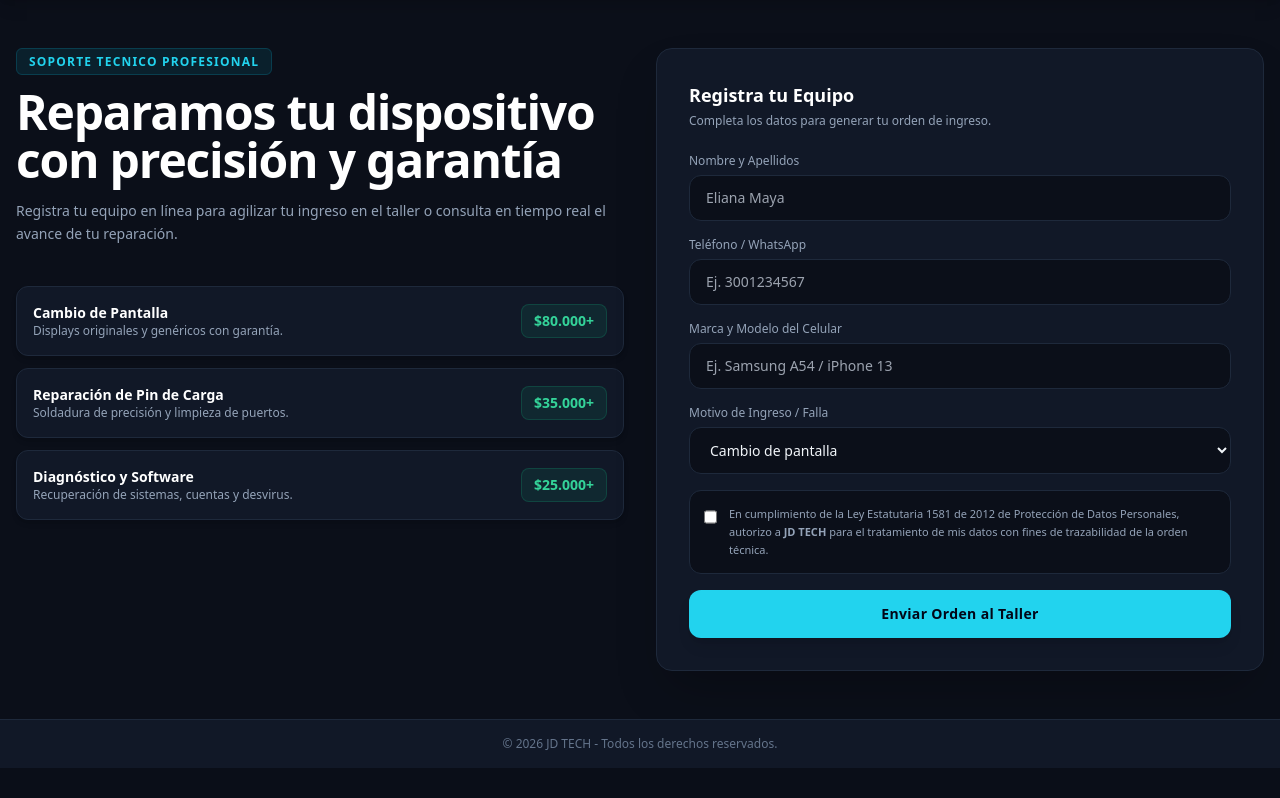
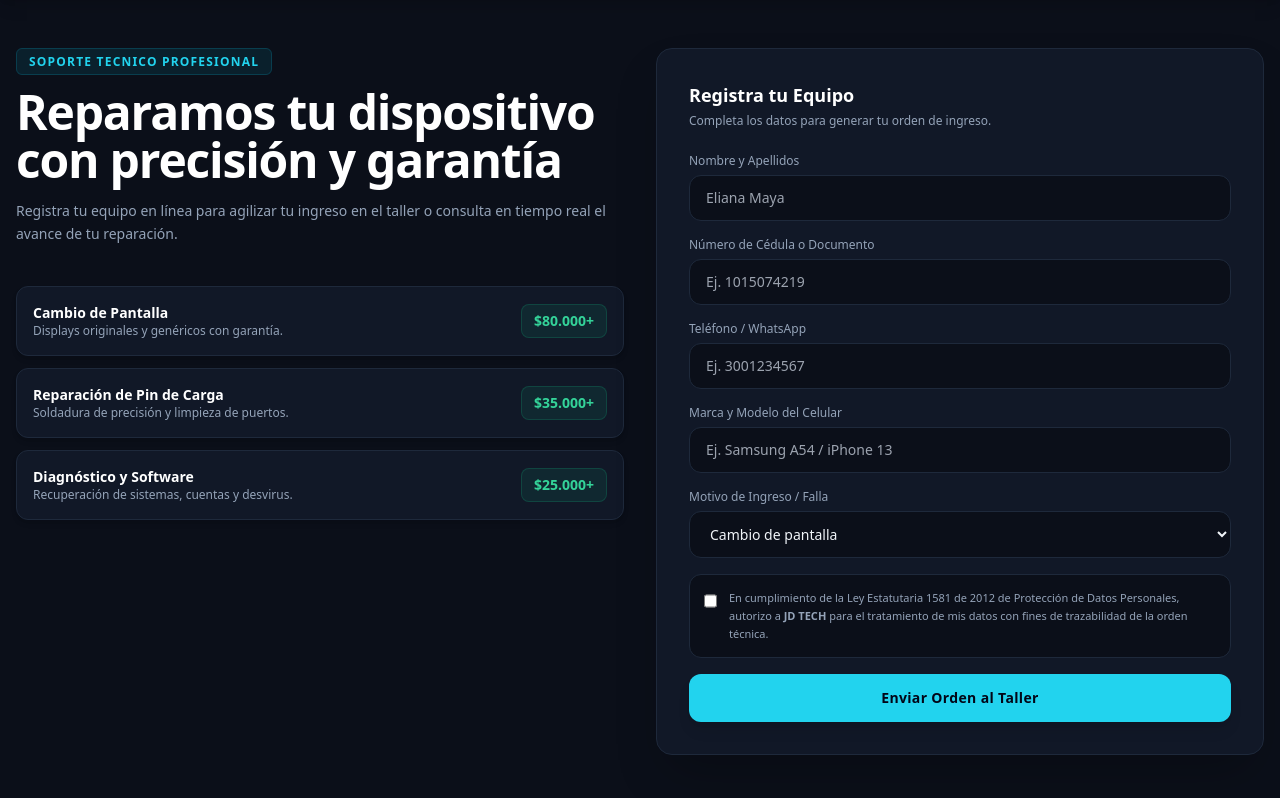
Before and after one commit to juandavidnaranjomaya-ship-it/jd_tech_taller, a Flask app: page / in a window 1280 px wide. Shown: the part 61-859 px from the top of the page. Before the commit the page ends 829 px from the top, so only its background shows below. Run offline with Flask 3, Linux system fonts and the light colour scheme; some libraries are stand-ins or nearby versions.

Commit message:
Update index.html

```diff
--- a/templates/index.html
+++ b/templates/index.html
@@ -93,6 +93,13 @@
                 </div>
 
                 <div>
+                    <label class="block text-xs font-medium text-slate-400 mb-1.5">Número de Cédula o Documento</label>
+                    <input type="text" name="cedula" required
+                        class="w-full px-4 py-3 bg-[#0b0f19] border border-slate-800 rounded-xl focus:outline-none focus:border-cyan-500 text-slate-100 text-sm"
+                        placeholder="Ej. 1015074219">
+                </div>
+
+                <div>
                     <label class="block text-xs font-medium text-slate-400 mb-1.5">Teléfono / WhatsApp</label>
                     <input type="text" name="telefono" required
                         class="w-full px-4 py-3 bg-[#0b0f19] border border-slate-800 rounded-xl focus:outline-none focus:border-cyan-500 text-slate-100 text-sm"
```
